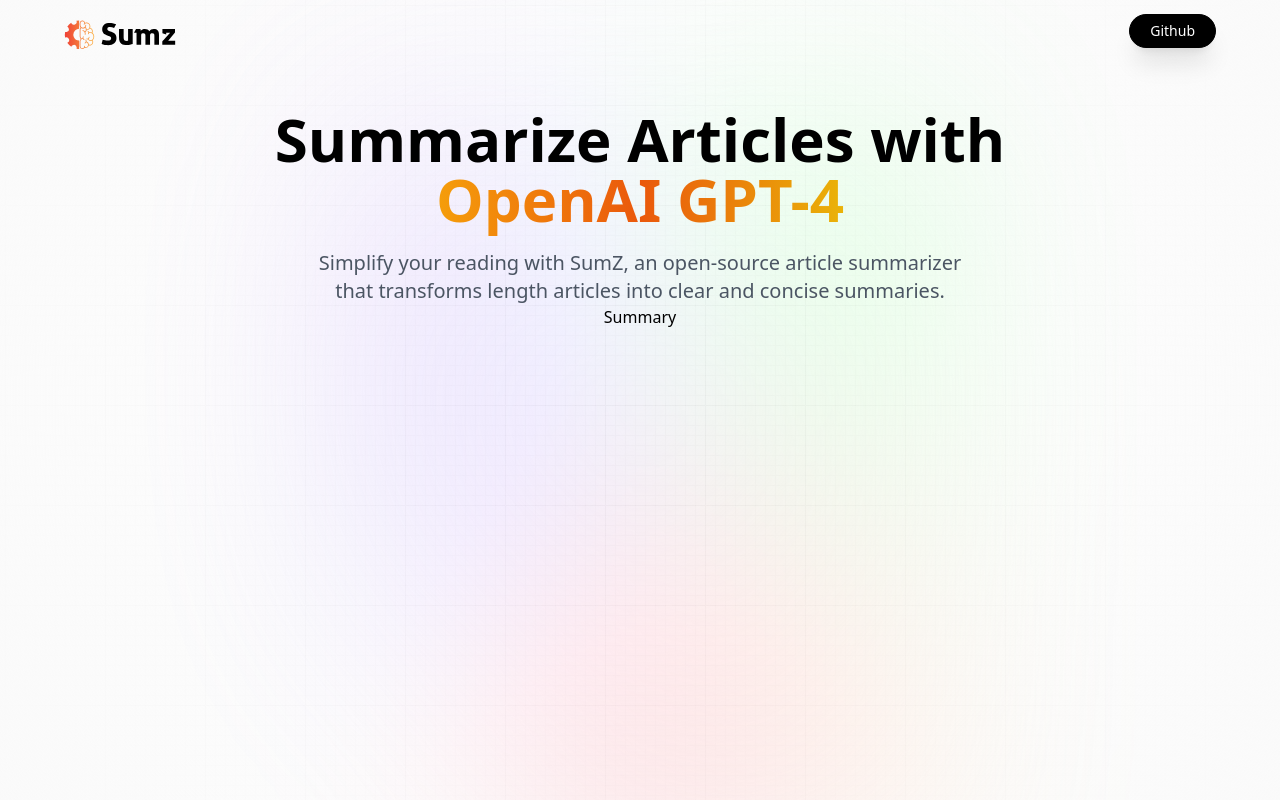
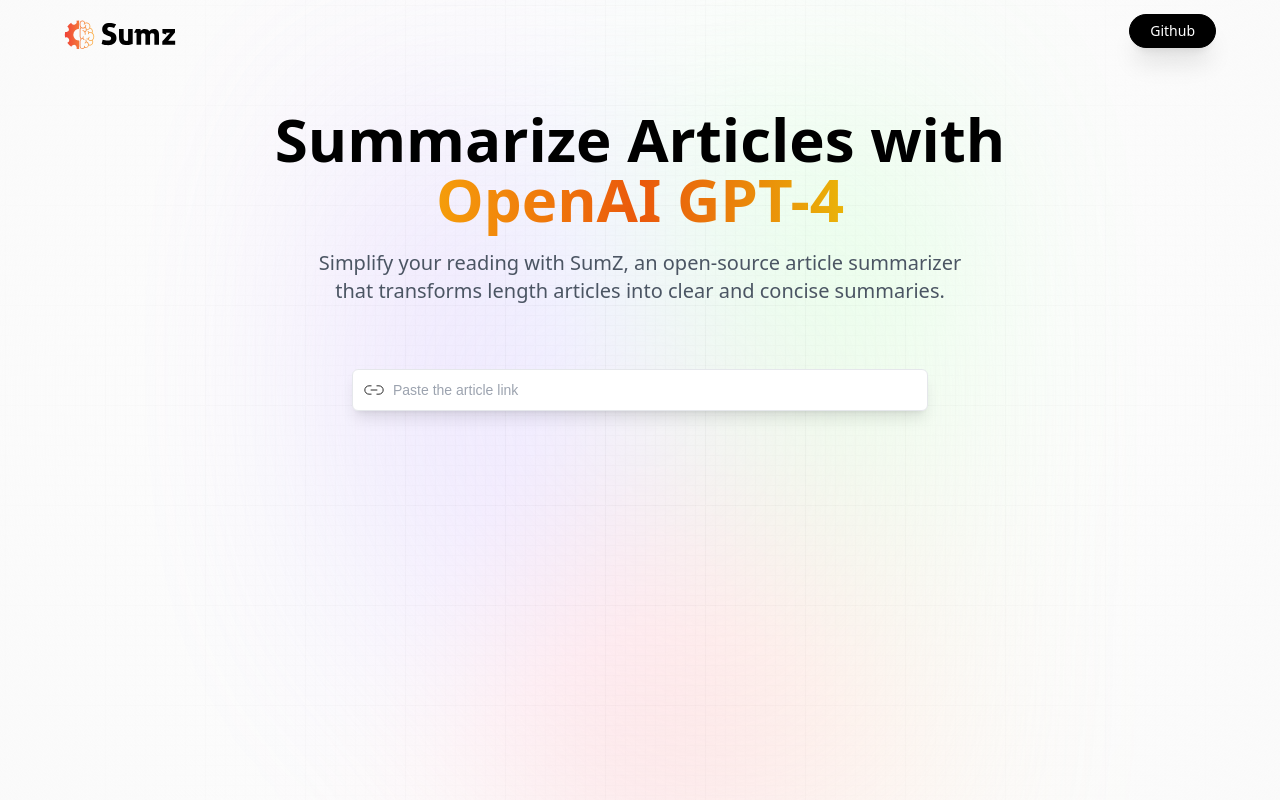
Before and after one commit to rirefat/sumZ-summarizer, a React (Vite) app: page / in a window 1280 px wide. Built offline with nearby package versions, Linux system fonts and the light colour scheme; a web font is replaced by a local one.

Commit message:
done upto form input field

```diff
--- a/src/components/HeroSection/HeroSection.jsx
+++ b/src/components/HeroSection/HeroSection.jsx
@@ -12,7 +12,7 @@
 
                 <button
                     type='button'
-                    onClick={() => window.open('https://github.com/rirefat')}
+                    onClick={() => window.open('https://github.com/rirefat/sumZ-summarizer')}
                     className='black_btn shadow-xl'
                 >Github</button>
             </nav>
--- a/src/components/Summary/Summary.jsx
+++ b/src/components/Summary/Summary.jsx
@@ -1,8 +1,29 @@
+import { linkIcon } from "../../assets";
+
+
 const Summary = () => {
     return (
-        <div>
-            Summary
-        </div>
+        <section className="mt-16 w-full max-w-xl ">
+            <div className="flex flex-col w-full gap-2">
+                <form
+                    onSubmit={() => { }}
+                    className="relative flex justify-center items-center"
+                >
+                    <img
+                        src={linkIcon}
+                        alt="link icon"
+                        className="absolute left-0 my-2 ml-3 w-5"
+                    />
+                    <input
+                        type="url"
+                        placeholder='Paste the article link'
+                        value=""
+                        onChange={()=>{}}
+                        className="url_input peer"
+                    />
+                </form>
+            </div>
+        </section>
     );
 };
 
```
